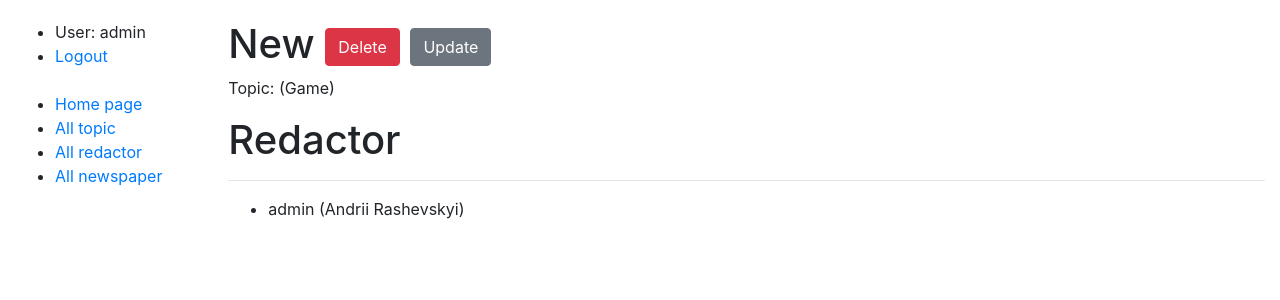
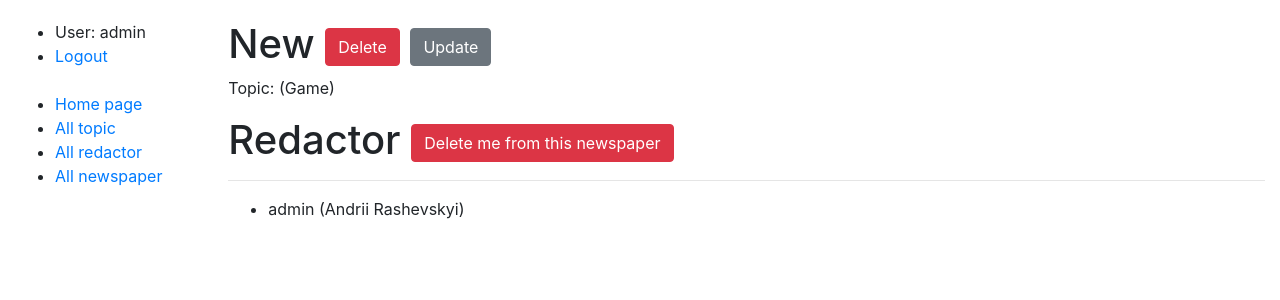
Before and after one commit to Phoenix-Erazer/newspaper_agency, a Django app: page /newspapers/1/ in a window 1280 px wide. Shown: the top 300 px of the page. Run offline with Django 4.2, Linux system fonts and the light colour scheme; a user stored in the database is signed in; data comes from the database, SQL or seed files in the repository.

Commit message:
Added a 'Assign me to this newspaper' button on the paper's details newspaper.

```diff
--- a/newspaper/urls.py
+++ b/newspaper/urls.py
@@ -13,6 +13,7 @@ from newspaper.views import (
     NewspaperCreateView,
     NewspaperUpdateView,
     NewspaperDeleteView,
+    NewspaperUpdateDriverView,
     RedactorListView,
     RedactorDetailView,
     RedactorCreateView,
@@ -59,6 +60,11 @@ urlpatterns = [
     path("newspapers/<int:pk>/update/", NewspaperUpdateView.as_view(), name="newspaper-update"),
     path("newspapers/<int:pk>/delete/", NewspaperDeleteView.as_view(), name="newspaper-delete"),
     path(
+        "newspapers/<int:pk>/update-driver/",
+        NewspaperUpdateDriverView.as_view(),
+        name="newspaper-update-driver"
+    ),
+    path(
         "redactors/",
         RedactorListView.as_view(),
         name="redactor-list"
--- a/newspaper/views.py
+++ b/newspaper/views.py
@@ -1,6 +1,6 @@
 from django.contrib.auth.decorators import login_required
 from django.contrib.auth.mixins import LoginRequiredMixin
-from django.shortcuts import render
+from django.shortcuts import render, get_object_or_404, redirect
 from django.urls import reverse_lazy
 from django.views import generic
 from django.contrib.auth import authenticate, login
@@ -83,6 +83,19 @@ class NewspaperDeleteView(LoginRequiredMixin, generic.DeleteView):
     success_url = reverse_lazy("newspaper:newspaper-list")
 
 
+class NewspaperUpdateDriverView(LoginRequiredMixin, generic.View):
+    def post(self, request, *args, **kwargs):
+        newspaper = get_object_or_404(Newspaper, pk=kwargs["pk"])
+        redactor = request.user
+
+        if redactor in newspaper.publishers.all():
+            newspaper.publishers.remove(redactor)
+        else:
+            newspaper.publishers.add(redactor)
+
+        return redirect(newspaper.get_absolute_url())
+
+
 class RedactorListView(LoginRequiredMixin, generic.ListView):
     model = Redactor
     template_name = "newspaper/redactor_list.html"
--- a/templates/newspaper/newspaper_detail.html
+++ b/templates/newspaper/newspaper_detail.html
@@ -14,16 +14,14 @@
   <p>Topic: ({{ newspaper.topic.name }})</p>
   <h1>
     Redactor
-
-{#    {% if car in user.cars.all %}#}
-{#      <a href="{% url 'newspaper:toggle-newspaper-assign' pk=newspaper.id %}" class="btn btn-danger link-to-page">#}
-{#        Delete me from this newspaper#}
-{#      </a>#}
-{#    {% else %}#}
-{#      <a href="{% url 'newspaper:toggle-newspaper-assign' pk=newspaper.id %}" class="btn btn-success link-to-page">#}
-{#        Assign me from this newspaper#}
-{#      </a>#}
-{#    {% endif %}#}
+    <form action="{% url "newspaper:newspaper-update-driver" pk=newspaper.id %}" class="d-inline" method="post" novalidate>
+      {% csrf_token %}
+      {% if request.user in newspaper.publishers.all %}
+        <input type="submit" class="btn btn-danger link-to-page" value="Delete me from this newspaper" />
+      {% else %}
+        <input type="submit" class="btn btn-success link-to-page" value="Assign me to this newspaper" />
+      {% endif %}
+    </form>
 
   </h1>
   <hr>
```
